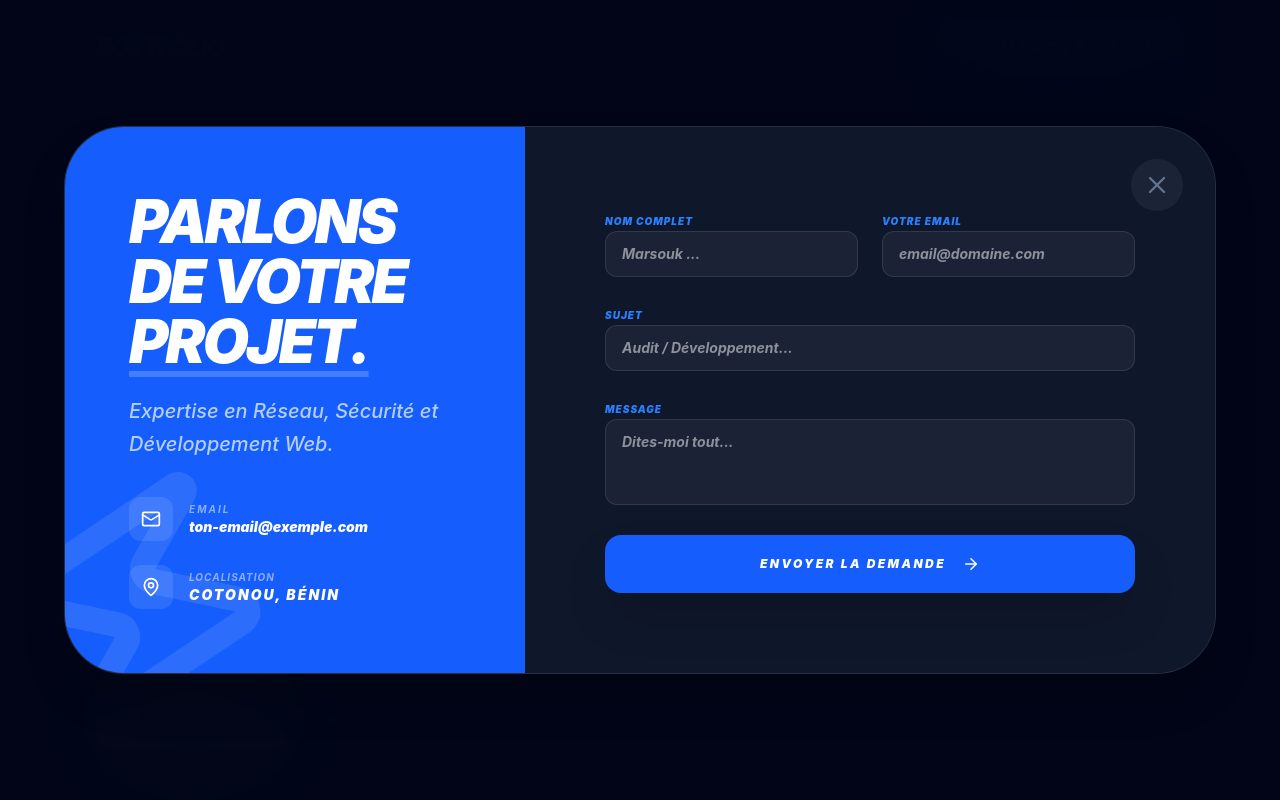
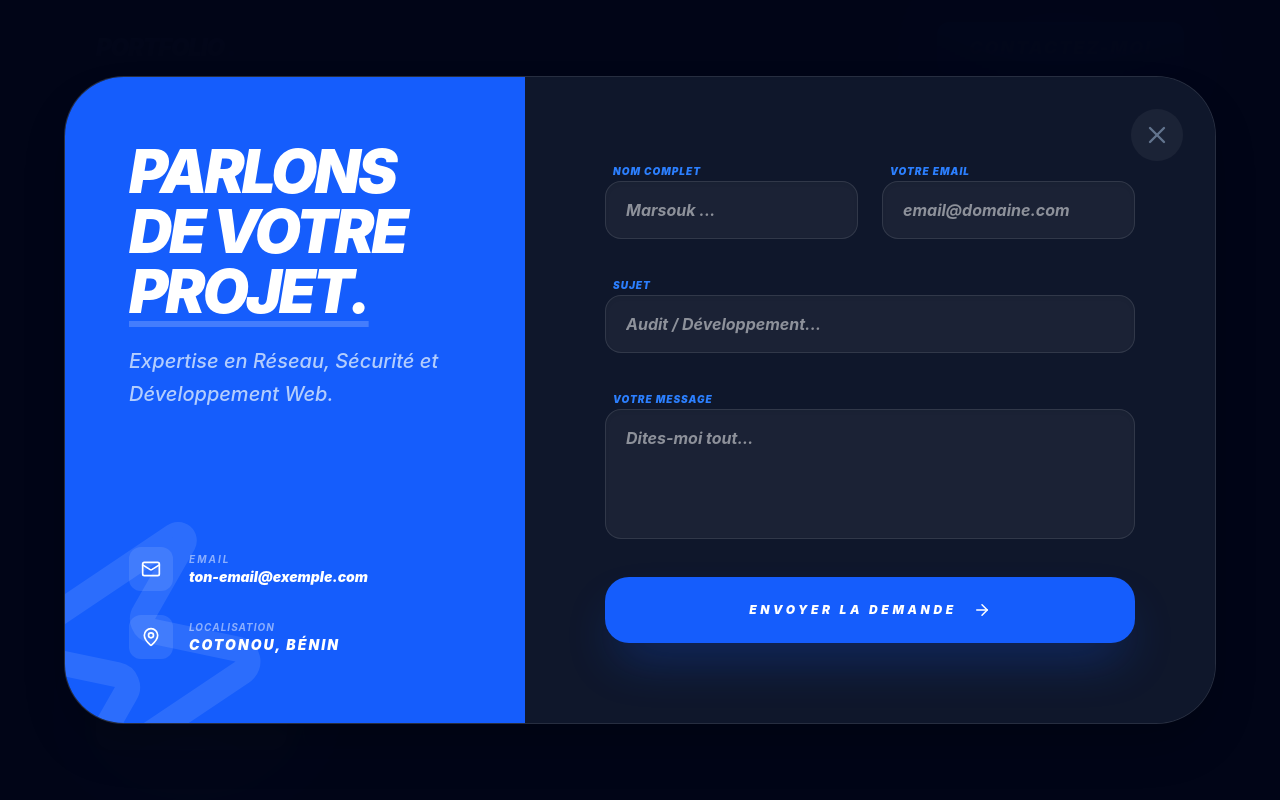
Before and after one commit to biaoumarsouk/mon_portfolio, a React (Vite) app: page / in a window 1280 px wide. Both pictures are taken after a click on the button "CONTACTEZ-MOI". Shown: the top 800 px of the page. Built offline with nearby package versions, Linux system fonts and the light colour scheme.

Commit message:
Mise à jour du texte

```diff
--- a/src/App.jsx
+++ b/src/App.jsx
@@ -312,17 +312,19 @@ const App = () => {
           </div>
         )}
 
-        {/* MODAL CONTACT */}
+        {/* MODAL CONTACT CORRIGÉ */}
         {isContactOpen && (
-          <div className="fixed inset-0 z-[200] flex justify-center items-start md:items-center p-4 sm:p-6 bg-slate-950/98 backdrop-blur-3xl overflow-y-auto">
+          <div className="fixed inset-0 z-[200] flex justify-center items-start md:items-center p-4 sm:p-6 bg-slate-950/98 backdrop-blur-3xl overflow-y-auto font-sans italic font-bold">
              <motion.div
                 initial={{ scale: 0.9, opacity: 0, y: 40 }}
                 animate={{ scale: 1, opacity: 1, y: 0 }}
                 exit={{ scale: 0.9, opacity: 0, y: 40 }}
                 className="bg-slate-900 border border-white/10 rounded-[40px] md:rounded-[60px] w-full max-w-6xl relative flex flex-col md:flex-row my-auto shadow-2xl overflow-hidden"
              >
+                {/* --- COLONNE GAUCHE : INFOS --- */}
                 <div className="md:w-2/5 bg-blue-600 p-8 md:p-16 text-white relative overflow-hidden flex flex-col justify-between min-h-[300px] md:min-h-full">
                   <Zap size={300} className="absolute -bottom-20 -left-20 text-white/10 rotate-12 pointer-events-none" />
+
                   <div className="relative z-10">
                     <h2 className="text-3xl md:text-6xl font-black italic uppercase tracking-tighter mb-6 leading-none">
                       Parlons <br className="hidden md:block" /> de votre <br /> <span className="underline decoration-white/20 underline-offset-8">Projet.</span>
@@ -331,73 +333,84 @@ const App = () => {
                       Expertise en Réseau, Sécurité et Développement Web.
                     </p>
                   </div>
+
                   <div className="space-y-6 relative z-10 font-bold uppercase text-[9px] md:text-[10px] tracking-[0.2em]">
-                    <div className="flex items-center gap-4 group">
+                    <div className="flex items-center gap-4 group cursor-pointer">
                       <div className="p-3 bg-white/10 rounded-xl group-hover:bg-white group-hover:text-blue-600 transition-all duration-500"><Mail size={20} /></div>
                       <div><p className="opacity-50">Email</p><p className="text-sm font-black lowercase tracking-normal italic">{portfolioData.contact.email}</p></div>
                     </div>
-                    <div className="flex items-center gap-4 group">
+                    <div className="flex items-center gap-4 group cursor-pointer">
                       <div className="p-3 bg-white/10 rounded-xl group-hover:bg-white group-hover:text-blue-600 transition-all duration-500"><MapPin size={20} /></div>
                       <div><p className="opacity-50 font-bold uppercase text-[10px] tracking-widest italic font-bold">Localisation</p><p className="text-sm font-black italic">{portfolioData.contact.localisation}</p></div>
                     </div>
                   </div>
                 </div>
+
+                {/* --- COLONNE DROITE : FORMULAIRE --- */}
                 <div className="md:w-3/5 p-8 md:p-20 relative bg-slate-900 flex flex-col justify-center">
-                  <button onClick={() => setIsContactOpen(false)} className="absolute top-4 right-4 md:top-8 md:right-8 text-slate-500 hover:text-white transition cursor-pointer p-3 bg-white/5 rounded-full z-20"><X size={28} /></button>
-                  <form onSubmit={handleSubmit} className="space-y-6 font-bold mt-4 md:mt-0 italic">
-                    <div className="grid grid-cols-1 md:grid-cols-2 gap-4 md:gap-6">
-                      <div className="space-y-1">
-                        <label className="text-[9px] md:text-[10px] uppercase font-black text-blue-500 tracking-widest italic">Nom complet</label>
+                  <button
+                    onClick={() => setIsContactOpen(false)}
+                    className="absolute top-4 right-4 md:top-8 md:right-8 text-slate-500 hover:text-white transition cursor-pointer p-3 bg-white/5 rounded-full z-20"
+                  >
+                    <X size={28} />
+                  </button>
+
+                  {/* handleSubmit ajouté ici pour l'envoi de mail */}
+                  <form onSubmit={handleSubmit} className="space-y-6 md:space-y-8 italic font-bold mt-4 md:mt-0">
+                    <div className="grid grid-cols-1 md:grid-cols-2 gap-6">
+                      <div className="space-y-2">
+                        <label className="text-[10px] uppercase font-black text-blue-500 tracking-widest ml-2 italic">Nom complet</label>
                         <input
                           required
                           value={formData.name}
                           onChange={(e) => setFormData({...formData, name: e.target.value})}
-                          type="text" className="w-full bg-white/5 border border-white/10 rounded-xl px-4 py-3 outline-none focus:border-blue-600 text-white transition-all text-sm" placeholder="Marsouk ..."
+                          type="text" className="w-full bg-white/5 border border-white/10 rounded-2xl px-5 py-4 outline-none focus:border-blue-600 text-white transition-all shadow-inner" placeholder="Marsouk ..."
                         />
                       </div>
-                      <div className="space-y-1">
-                        <label className="text-[9px] md:text-[10px] uppercase font-black text-blue-500 tracking-widest italic">Votre Email</label>
+                      <div className="space-y-2">
+                        <label className="text-[10px] uppercase font-black text-blue-500 tracking-widest ml-2 italic">Votre Email</label>
                         <input
                           required
                           value={formData.email}
                           onChange={(e) => setFormData({...formData, email: e.target.value})}
-                          type="email" className="w-full bg-white/5 border border-white/10 rounded-xl px-4 py-3 outline-none focus:border-blue-600 text-white transition-all text-sm" placeholder="email@domaine.com"
+                          type="email" className="w-full bg-white/5 border border-white/10 rounded-2xl px-5 py-4 outline-none focus:border-blue-600 text-white transition-all shadow-inner" placeholder="email@domaine.com"
                         />
                       </div>
                     </div>
 
-                    <div className="space-y-1">
-                      <label className="text-[9px] md:text-[10px] uppercase font-black text-blue-500 tracking-widest italic">Sujet</label>
+                    <div className="space-y-2">
+                      <label className="text-[10px] uppercase font-black text-blue-500 tracking-widest ml-2 italic">Sujet</label>
                       <input
                         required
                         value={formData.subject}
                         onChange={(e) => setFormData({...formData, subject: e.target.value})}
-                        type="text" className="w-full bg-white/5 border border-white/10 rounded-xl px-4 py-3 outline-none focus:border-blue-600 text-white transition-all text-sm" placeholder="Audit / Développement..."
+                        type="text" className="w-full bg-white/5 border border-white/10 rounded-2xl px-5 py-4 outline-none focus:border-blue-600 text-white transition-all shadow-inner" placeholder="Audit / Développement..."
                       />
                     </div>
 
-                    <div className="space-y-1">
-                      <label className="text-[9px] md:text-[10px] uppercase font-black text-blue-500 tracking-widest italic">Message</label>
+                    <div className="space-y-2">
+                      <label className="text-[10px] uppercase font-black text-blue-500 tracking-widest ml-2 italic">Votre Message</label>
                       <textarea
                         required
                         value={formData.message}
                         onChange={(e) => setFormData({...formData, message: e.target.value})}
-                        rows="3" className="w-full bg-white/5 border border-white/10 rounded-xl px-4 py-3 outline-none focus:border-blue-600 text-white transition-all resize-none text-sm" placeholder="Dites-moi tout..."
+                        rows="4" className="w-full bg-white/5 border border-white/10 rounded-2xl px-5 py-4 outline-none focus:border-blue-600 text-white transition-all shadow-inner resize-none" placeholder="Dites-moi tout..."
                       ></textarea>
                     </div>
 
                     <motion.button
                       disabled={status === 'loading'}
                       whileTap={{ scale: 0.95 }}
-                      className="w-full bg-blue-600 py-4 md:py-5 rounded-2xl font-black text-white uppercase tracking-[0.2em] text-[10px] md:text-xs hover:bg-blue-500 transition-all shadow-2xl flex items-center justify-center gap-4 group"
+                      type="submit"
+                      className="w-full bg-blue-600 py-5 md:py-6 rounded-3xl font-black text-white uppercase tracking-[0.3em] text-[11px] md:text-xs hover:bg-blue-500 transition-all shadow-2xl shadow-blue-600/30 flex items-center justify-center gap-4 group"
                     >
                       {status === 'loading' ? 'Envoi en cours...' : 'Envoyer la demande'}
                       <ArrowRight size={18} className="group-hover:translate-x-2 transition-transform" />
                     </motion.button>
 
-                    {/* Messages d'état */}
-                    {status === 'success' && <p className="text-green-500 text-center text-xs mt-2 font-bold">Message envoyé avec succès ! 🚀</p>}
-                    {status === 'error' && <p className="text-red-500 text-center text-xs mt-2 font-bold">Erreur lors de l'envoi. Réessayez.</p>}
+                    {/* Affichage des états d'envoi */}
+                    {status === 'success' && <p className="text-green-500 text-center text-xs font-bold">Message envoyé avec succès ! 🚀</p>}
+                    {status === 'error' && <p className="text-red-500 text-center text-xs font-bold">Erreur lors de l'envoi. Réessayez.</p>}
                   </form>
                 </div>
              </motion.div>
```
